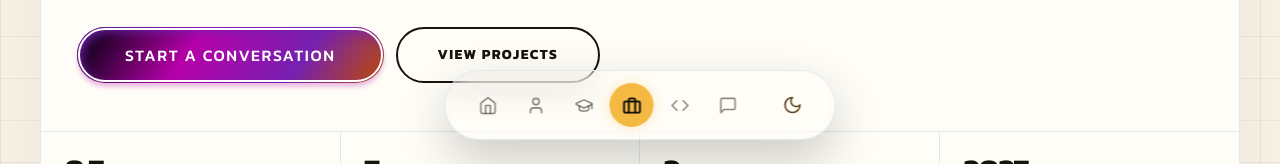
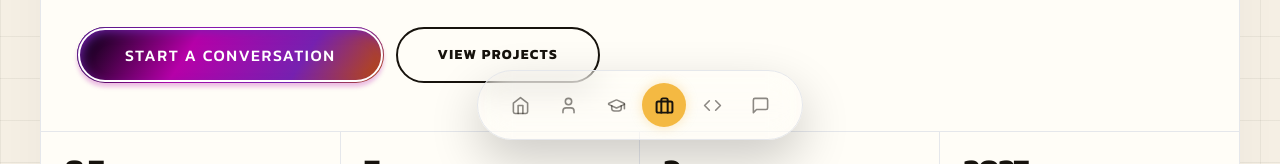
Before and after one commit to Kaviyarasu24/potfolio_kaviyarasu_p, a React (Vite) app: page / in a window 1280 px wide. Shown: the part 636-800 px from the top of the page. Built offline with nearby package versions, Linux system fonts and the light colour scheme.

Commit message:
remove dark mode and switch toggler from floating dock

```diff
--- a/src/App.tsx
+++ b/src/App.tsx
@@ -1,4 +1,3 @@
-import { useState, useEffect } from 'react';
 import HeroSection from './components/HeroSection';
 import AboutSection from './components/AboutSection';
 import EducationSection from './components/EducationSection';
@@ -8,30 +7,13 @@ import ContactSection from './components/ContactSection';
 import FloatingDock from './components/FloatingDock';
 
 const App = () => {
-  const [theme, setTheme] = useState<'cream' | 'obsidian'>(() => {
-    if (typeof window !== 'undefined') {
-      const saved = localStorage.getItem('portfolio-theme');
-      return (saved as 'cream' | 'obsidian') || 'cream';
-    }
-    return 'cream';
-  });
-
-  const toggleTheme = () => {
-    setTheme((prev) => (prev === 'cream' ? 'obsidian' : 'cream'));
-  };
-
-  useEffect(() => {
-    localStorage.setItem('portfolio-theme', theme);
-  }, [theme]);
-
   return (
     <main
-      className={`relative w-full ${theme === 'obsidian' ? 'theme-obsidian' : ''}`}
+      className="relative w-full"
       style={{
         overflowX: 'clip',
         background: 'var(--bg-primary)',
         color: 'var(--text-primary)',
-        transition: 'background-color 0.4s ease, color 0.4s ease',
       }}
     >
       <HeroSection />
@@ -40,7 +22,7 @@ const App = () => {
       <ExperienceSection />
       <ProjectsSection />
       <ContactSection />
-      <FloatingDock theme={theme} toggleTheme={toggleTheme} />
+      <FloatingDock />
     </main>
   );
 };
--- a/src/components/FloatingDock.tsx
+++ b/src/components/FloatingDock.tsx
@@ -1,11 +1,6 @@
 import { useState, useEffect } from 'react';
 import { motion, AnimatePresence } from 'framer-motion';
-import { Home, User, GraduationCap, Briefcase, Code, MessageSquare, Sun, Moon } from 'lucide-react';
-
-interface FloatingDockProps {
-  theme: 'cream' | 'obsidian';
-  toggleTheme: () => void;
-}
+import { Home, User, GraduationCap, Briefcase, Code, MessageSquare } from 'lucide-react';
 
 const NAV_ITEMS = [
   { id: 'hero', label: 'Home', icon: Home },
@@ -16,7 +11,7 @@ const NAV_ITEMS = [
   { id: 'contact', label: 'Contact', icon: MessageSquare },
 ];
 
-const FloatingDock = ({ theme, toggleTheme }: FloatingDockProps) => {
+const FloatingDock = () => {
   const [activeSection, setActiveSection] = useState('hero');
   const [hoveredItem, setHoveredItem] = useState<string | null>(null);
 
@@ -83,9 +78,7 @@ const FloatingDock = ({ theme, toggleTheme }: FloatingDockProps) => {
                     layoutId="activeDockIndicator"
                     className="absolute inset-0 rounded-full bg-theme-accent shadow-lg"
                     style={{
-                      boxShadow: theme === 'obsidian'
-                        ? '0 0 15px rgba(6, 182, 212, 0.45)'
-                        : '0 0 12px rgba(244, 185, 66, 0.35)',
+                      boxShadow: '0 0 12px rgba(244, 185, 66, 0.35)',
                     }}
                     transition={{ type: 'spring', stiffness: 380, damping: 30 }}
                   />
@@ -97,8 +90,6 @@ const FloatingDock = ({ theme, toggleTheme }: FloatingDockProps) => {
                   className={`relative z-10 transition-colors duration-200 ${
                     isActive
                       ? 'text-[#17130D]' // Black text on active background
-                      : theme === 'obsidian'
-                      ? 'text-zinc-400 hover:text-[#06B6D4]'
                       : 'text-[#17130D]/50 hover:text-[#F4B942]'
                   }`}
                   strokeWidth={isActive ? 2.5 : 2}
@@ -122,39 +113,6 @@ const FloatingDock = ({ theme, toggleTheme }: FloatingDockProps) => {
             );
           })}
         </div>
-
-        {/* Separator vertical line */}
-        <div className="h-6 w-px bg-theme-border/75" />
-
-        {/* Theme Toggle Button */}
-        <button
-          onClick={toggleTheme}
-          onMouseEnter={() => setHoveredItem('theme')}
-          onMouseLeave={() => setHoveredItem(null)}
-          className={`relative flex h-10 w-10 items-center justify-center rounded-full transition-transform active:scale-95 sm:h-11 sm:w-11 ${
-            theme === 'obsidian'
-              ? 'text-yellow-400 hover:bg-zinc-800/50'
-              : 'text-[#5F4A24] hover:bg-[#F4B942]/10'
-          }`}
-          aria-label="Toggle theme"
-        >
-          {theme === 'obsidian' ? <Sun size={20} /> : <Moon size={20} />}
-
-          {/* Tooltip for theme */}
-          <AnimatePresence>
-            {hoveredItem === 'theme' && (
-              <motion.div
-                initial={{ opacity: 0, y: 15, scale: 0.95 }}
-                animate={{ opacity: 1, y: 0, scale: 1 }}
-                exit={{ opacity: 0, y: 10, scale: 0.95 }}
-                transition={{ duration: 0.15 }}
-                className="absolute -top-12 left-1/2 -translate-x-1/2 rounded-lg border border-theme-border/60 bg-theme-card px-2.5 py-1.5 text-[10px] font-bold uppercase tracking-widest text-theme-text shadow-lg whitespace-nowrap"
-              >
-                {theme === 'obsidian' ? 'Cream Mode' : 'Obsidian Mode'}
-              </motion.div>
-            )}
-          </AnimatePresence>
-        </button>
       </motion.div>
     </div>
   );
--- a/src/index.css
+++ b/src/index.css
@@ -11,17 +11,6 @@
   --accent-color: #F4B942;
   --accent-muted: rgba(244, 185, 66, 0.25);
   --grid-color: rgba(23, 19, 13, 0.055);
-}
-
-.theme-obsidian {
-  --bg-primary: #0A0A0C;
-  --bg-card: #121214;
-  --text-primary: #ECEBE8;
-  --text-muted: rgba(236, 235, 232, 0.6);
-  --border-color: rgba(236, 235, 232, 0.15);
-  --accent-color: #06B6D4;
-  --accent-muted: rgba(6, 182, 212, 0.25);
-  --grid-color: rgba(236, 235, 232, 0.04);
 }
 
 *,
```
